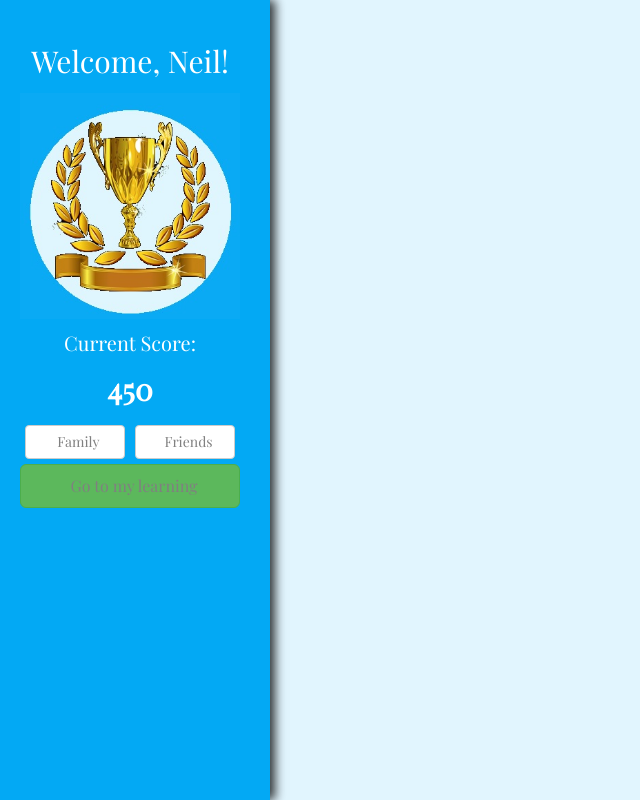
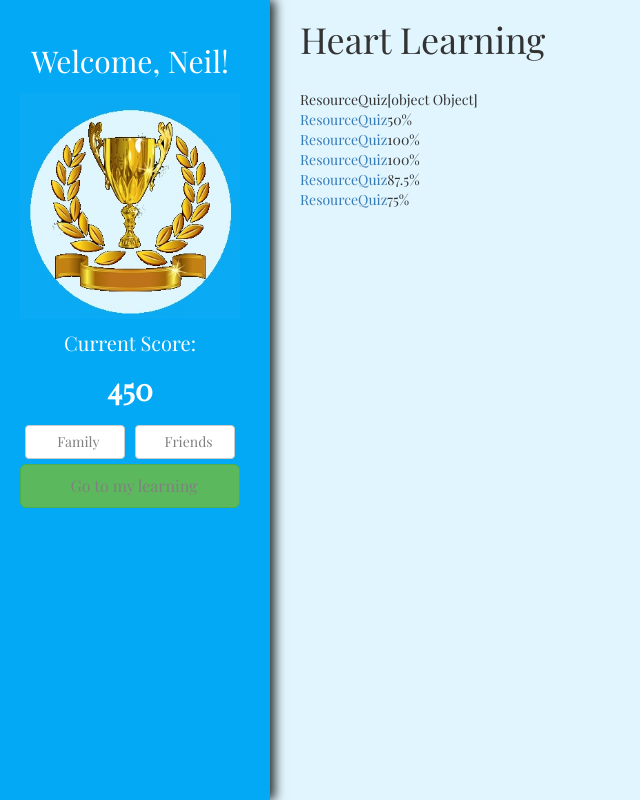
Before and after one commit to tamraberger/healthack2018, an Angular app in the folder health-hack-app/: page /app-specific-learning-page in a window 1280 px wide. Shown: the whole page, without its empty margins (0-640 px from the left). Built offline with nearby package versions, Linux system fonts and the light colour scheme.

Commit message:
Added quiz score service

```diff
--- a/health-hack-app/src/app/app.module.ts
+++ b/health-hack-app/src/app/app.module.ts
@@ -13,6 +13,7 @@ import { Bootstrap } from 'bootstrap';
 import { FormsModule } from '@angular/forms';
 import { FriendsComponent } from './friends/friends.component';
 import { FamilyComponent } from './family/family.component';
+import { QuizScore } from './services/quiz.service';
 
 const appRoutes: Routes = [
   { path: 'app-home-page',
@@ -56,7 +57,7 @@ const appRoutes: Routes = [
     BrowserModule,
     FormsModule
   ],
-  providers: [],
+  providers: [QuizScore],
   bootstrap: [AppComponent]
 })
 export class AppModule { }
--- a/health-hack-app/src/app/home-page/home-page.component.ts
+++ b/health-hack-app/src/app/home-page/home-page.component.ts
@@ -1,6 +1,6 @@
 import { Component, OnInit } from '@angular/core';
 import { RouterModule } from '@angular/router';
-
+import { QuizScore } from '../services/quiz.service';
 
 @Component({
   selector: 'app-home-page',
--- a/health-hack-app/src/app/quiz-page/quiz-page.component.ts
+++ b/health-hack-app/src/app/quiz-page/quiz-page.component.ts
@@ -1,5 +1,6 @@
 import { Component, OnInit } from '@angular/core';
 import { Router } from '@angular/router';
+import { QuizScore } from '../services/quiz.service';
 
 @Component({
   selector: 'app-quiz-page',
@@ -19,7 +20,7 @@ export class QuizPageComponent implements OnInit {
   q7: number;
   q8: number;
 
-  constructor(private router: Router) { }
+  constructor(private router: Router, private quizScore: QuizScore) { this.quizScore = quizScore; }
 
   ngOnInit() {
   }
@@ -52,6 +53,7 @@ export class QuizPageComponent implements OnInit {
     }
     this.score = 100 * (this.correctAnswers / 8);
     alert('You scored ' + this.score + '% on this quiz! Would you like to share this information?');
+    this.quizScore.setScore(this.score);
     this.router.navigate(['/app-home-page']);
   }
 
--- /dev/null
+++ b/health-hack-app/src/app/services/quiz.service.ts
@@ -0,0 +1,19 @@
+import { Injectable } from '@angular/core';
+
+@Injectable()
+export class QuizScore {
+
+  private quizScore: number;
+
+  constructor() {
+  }
+
+  getScore() {
+    return this.quizScore;
+  }
+
+  setScore(score) {
+    this.quizScore = score;
+  }
+
+}
--- a/health-hack-app/src/app/specific-learning-page/specific-learning-page.component.html
+++ b/health-hack-app/src/app/specific-learning-page/specific-learning-page.component.html
@@ -1,3 +1,37 @@
-<p>
-  specific-learning-page works!
-</p>
+<div class='nav-spacing'>
+  <h1>Heart Learning</h1>
+  <br>
+  <table>
+    <thead>
+      <td>Resource</td>
+      <td>Quiz</td>
+      <td *ngIf='quizScore'>{{quizScore}}</td>
+      <td *ngIf='!quizScore'>Quiz Score</td>
+    </thead>
+    <tr>
+      <td><a>Resource</a></td>
+      <td><a>Quiz</a></td>
+      <td>50%</td>
+    </tr>
+    <tr>
+      <td><a>Resource</a></td>
+      <td><a>Quiz</a></td>
+      <td>100%</td>
+    </tr>
+    <tr>
+      <td><a>Resource</a></td>
+      <td><a>Quiz</a></td>
+      <td>100%</td>
+    </tr>
+    <tr>
+      <td><a>Resource</a></td>
+      <td><a>Quiz</a></td>
+      <td>87.5%</td>
+    </tr>
+    <tr>
+      <td><a>Resource</a></td>
+      <td><a>Quiz</a></td>
+      <td>75%</td>
+    </tr>
+  </table>
+</div>
--- a/health-hack-app/src/app/specific-learning-page/specific-learning-page.component.ts
+++ b/health-hack-app/src/app/specific-learning-page/specific-learning-page.component.ts
@@ -1,4 +1,5 @@
 import { Component, OnInit } from '@angular/core';
+import { QuizScore } from '../services/quiz.service';
 
 @Component({
   selector: 'app-specific-learning-page',
@@ -7,7 +8,7 @@ import { Component, OnInit } from '@angular/core';
 })
 export class SpecificLearningPageComponent implements OnInit {
 
-  constructor() { }
+  constructor(private quizScore: QuizScore) { this.quizScore = quizScore; }
 
   ngOnInit() {
   }
```
